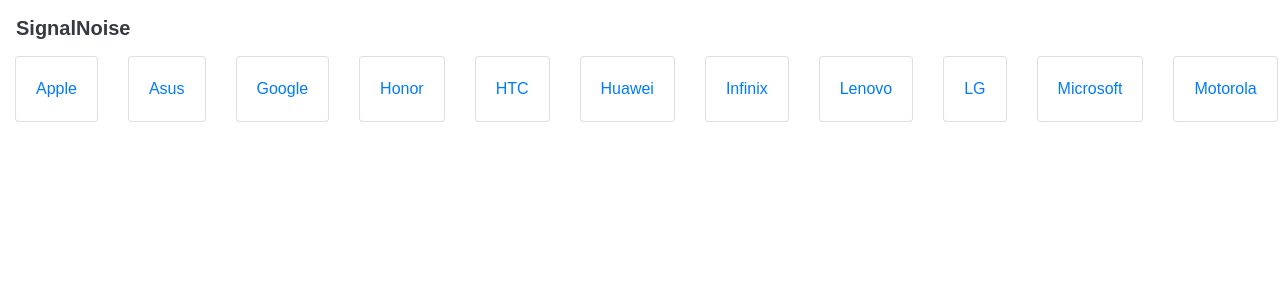
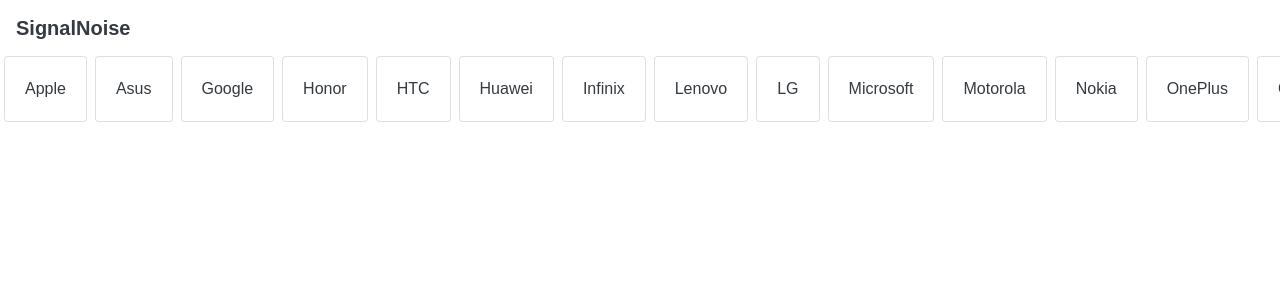
Before and after one commit to signalnoiseongithub/www, a Jekyll site: the page built from smartphone.html, in a window 1280 px wide. Shown: the top 300 px of the page. Built offline with Jekyll 4.4.1, drawn with Linux system fonts in a browser that asks for light colours; some web fonts are replaced.

Commit message:
Update smartphone.html

```diff
--- a/smartphone.html
+++ b/smartphone.html
@@ -7,11 +7,11 @@ title: Smartphone
   <nav class="row d-flex flex-row flex-nowrap overflow-auto">
 
     {% for smartphone in site.data.navigation.smartphone %}
-    <div class="col-auto">
+    <div class="col-auto px-1">
       <div class="card">
         <div class="card-body">
           <p class="card-text">
-            <a href="#" class="stretched-link">{{ smartphone.brand }}</a>
+            <a href="#" class="stretched-link text-dark">{{ smartphone.brand }}</a>
           </p>
         </div>
       </div>
```
